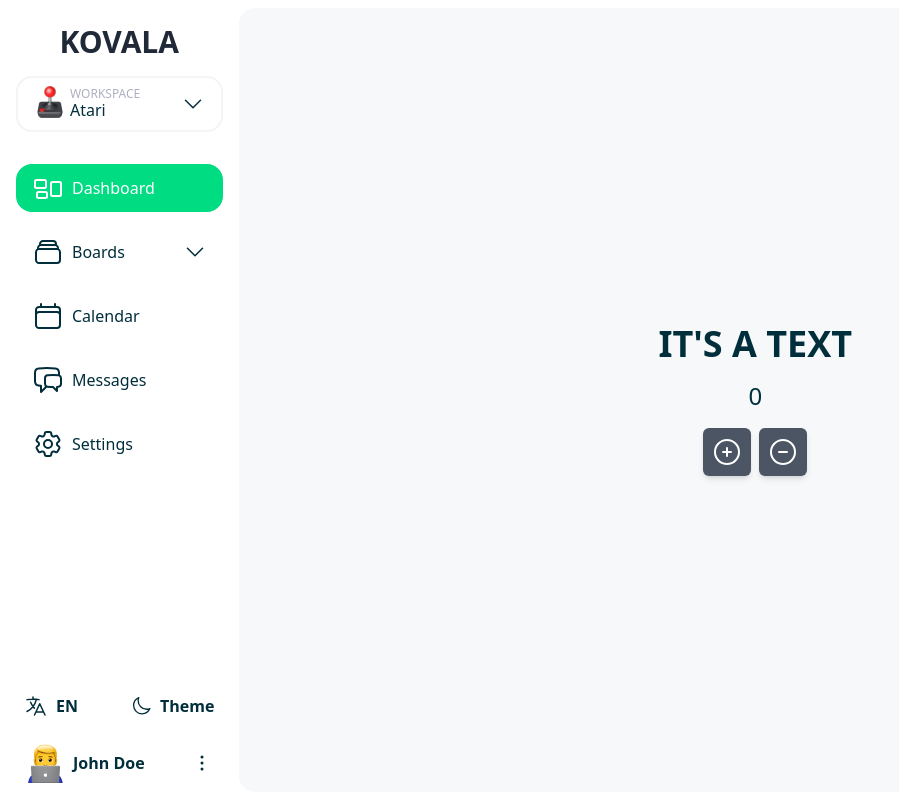
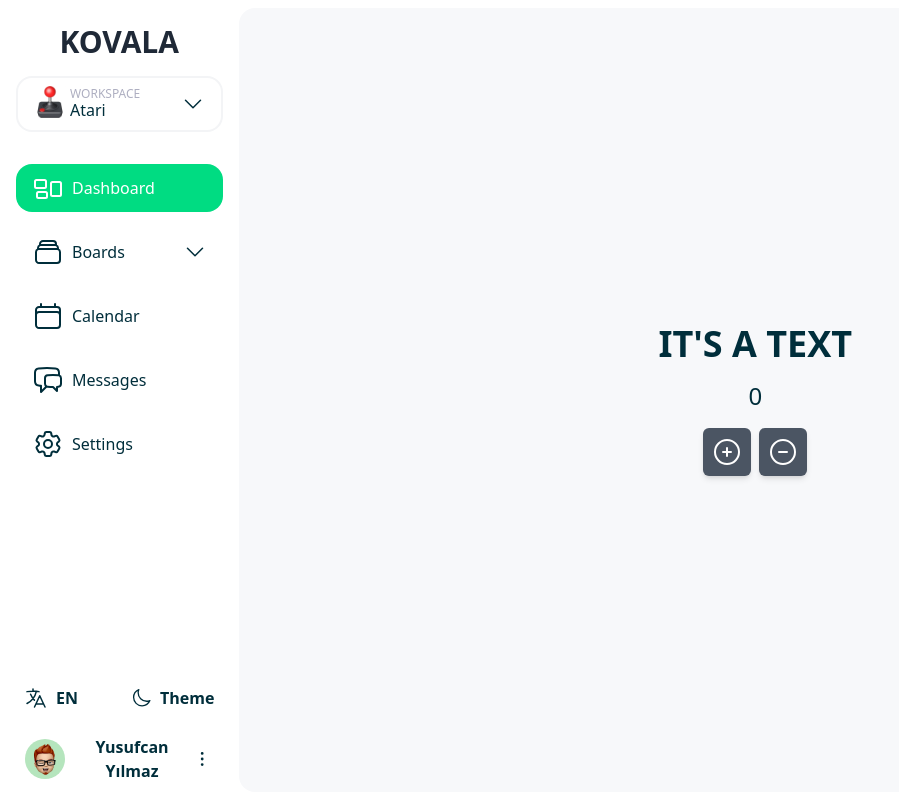
Before and after one commit to YusufcanY/kovala, a Nuxt app: page / in a window 1280 px wide. Shown: the whole page, without its empty margins (0-899 px from the left). Built offline with nearby package versions, Linux system fonts and the light colour scheme.

Commit message:
feat: user box ui improvements

```diff
--- a/components/User.vue
+++ b/components/User.vue
@@ -25,8 +25,12 @@
       class="flex items-center justify-between rounded-lg border border-primary-accent border-opacity-0 p-2 transition-all duration-200 hover:border-opacity-100"
     >
       <div class="flex items-center space-x-2">
-        <img alt="" class="h-10 w-10" src="/backend.png" />
-        <span class="font-bold">John Doe</span>
+        <img
+          alt=""
+          class="h-10 w-10 rounded-full"
+          src="/memojis/memoji-6.jpg"
+        />
+        <span class="font-bold">Yusufcan Yılmaz</span>
       </div>
       <EllipsisVerticalIcon class="h-6 w-6" />
     </button>
```
Also changed, not shown: public/memojis/memoji-6.jpg (added).
